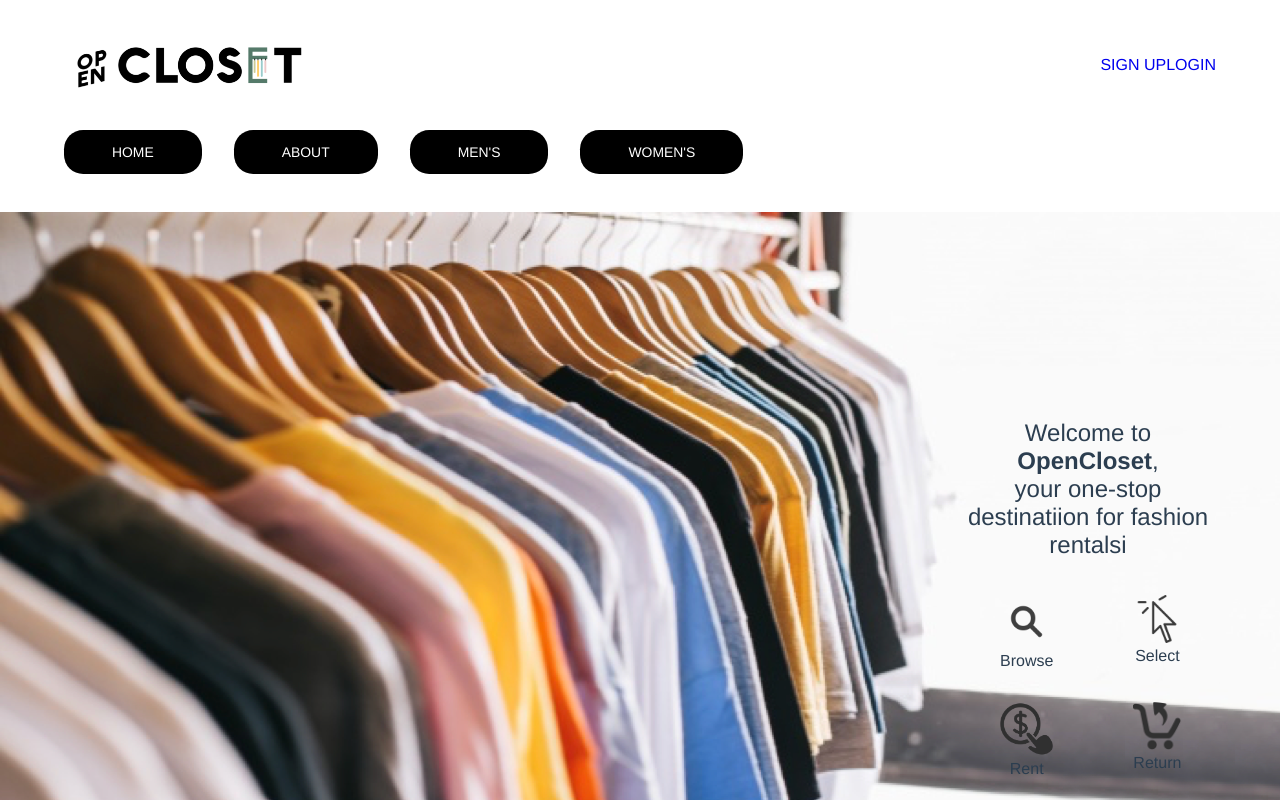
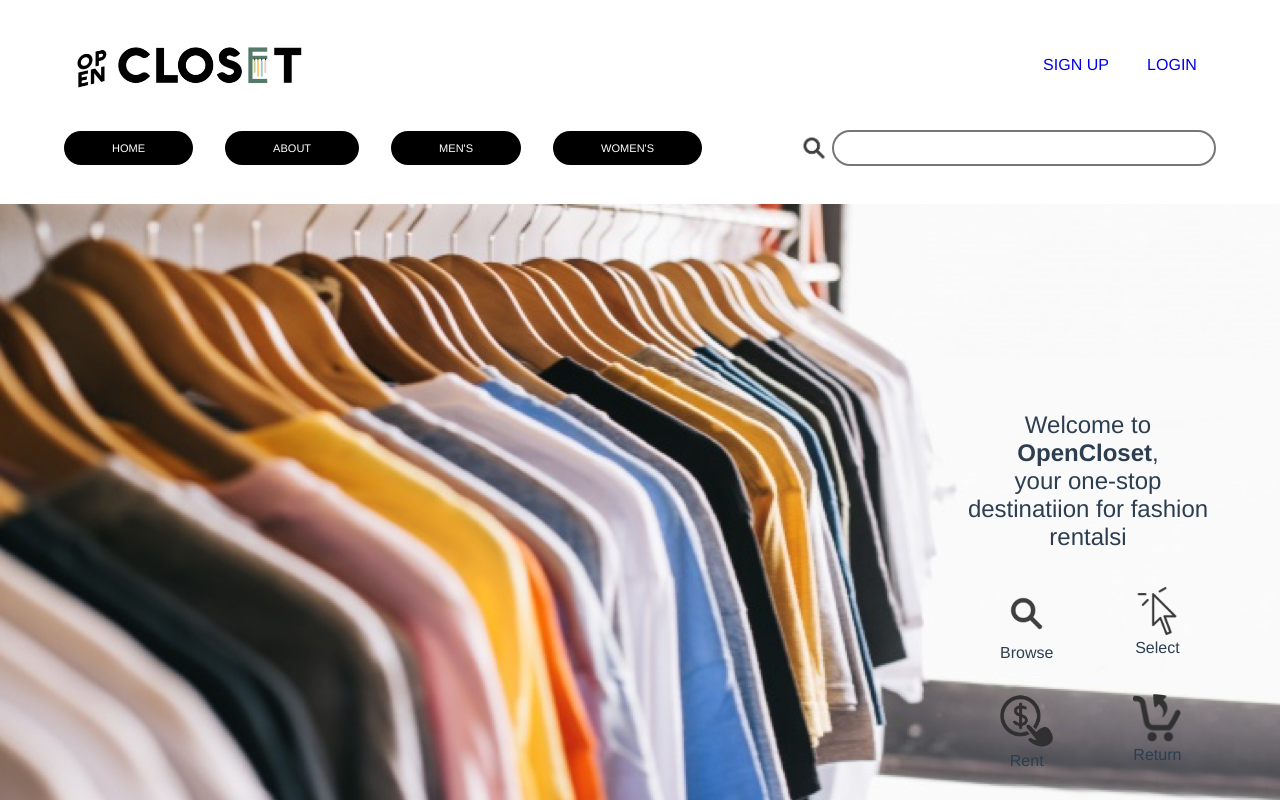
Before and after one commit to RIanDeLaCruz/opencloset, a Vue app in the folder frontend/: page / in a window 1280 px wide. Shown: the top 800 px of the page. Built offline with nearby package versions, Linux system fonts and the light colour scheme.

Commit message:
Add search bar

```diff
--- a/frontend/src/components/MenuButton.vue
+++ b/frontend/src/components/MenuButton.vue
@@ -21,6 +21,6 @@ a {
   color: white;
   text-transform: uppercase;
   text-decoration: none;
-  font-size: 0.87rem;
+  font-size: 0.69rem;
 }
 </style>
--- a/frontend/src/components/NavBar.vue
+++ b/frontend/src/components/NavBar.vue
@@ -17,12 +17,15 @@
           <li><MenuButton link="/category/womens" text="women's"/></li>
         </ul>
       </nav>
+      <SearchBar/>
     </div>
   </header>
 </template>
 
 <script>
 import MenuButton from '../components/MenuButton'
+import SearchBar from '../components/Search'
+
 export default {
   name: 'Navbar',
   props: {
@@ -30,7 +33,8 @@ export default {
     username: String
   },
   components: {
-    MenuButton
+    MenuButton,
+    SearchBar
   }
 }
 </script>
@@ -48,6 +52,14 @@ header {
 
 #logo {
   width: 20vw;
+}
+
+.actions {
+  display: flex;
+  align-items: center;
+  height: 100%;
+  width: 15vw;
+  justify-content: space-around;
 }
 
 a {
--- /dev/null
+++ b/frontend/src/components/Search.vue
@@ -0,0 +1,32 @@
+<template>
+  <div>
+    <img src="../assets/search-icon.png" alt="">
+    <input type="search">
+  </div>
+</template>
+
+<script>
+export default {
+  name: 'SeearchBar'
+}
+</script>
+
+<style scoped>
+div {
+  display: flex;
+  align-items: center;
+}
+
+img {
+  width: 36px;
+  height: 36px;
+  margin-left: 1.2rem;
+}
+
+input {
+  height: 36px;
+  width: 30vw;
+  border-radius: 1.2rem;
+  border-style: solid;
+}
+</style>
```
